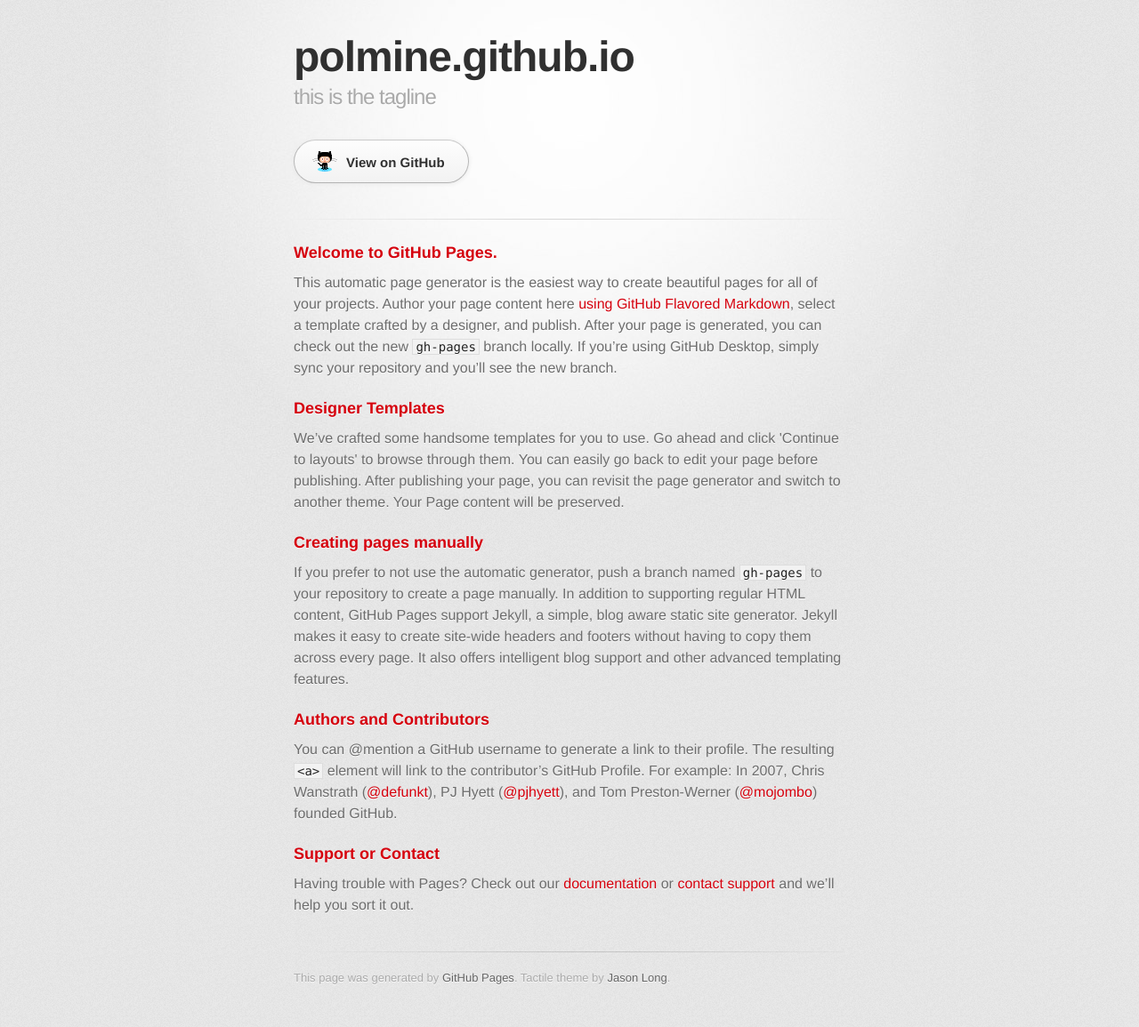
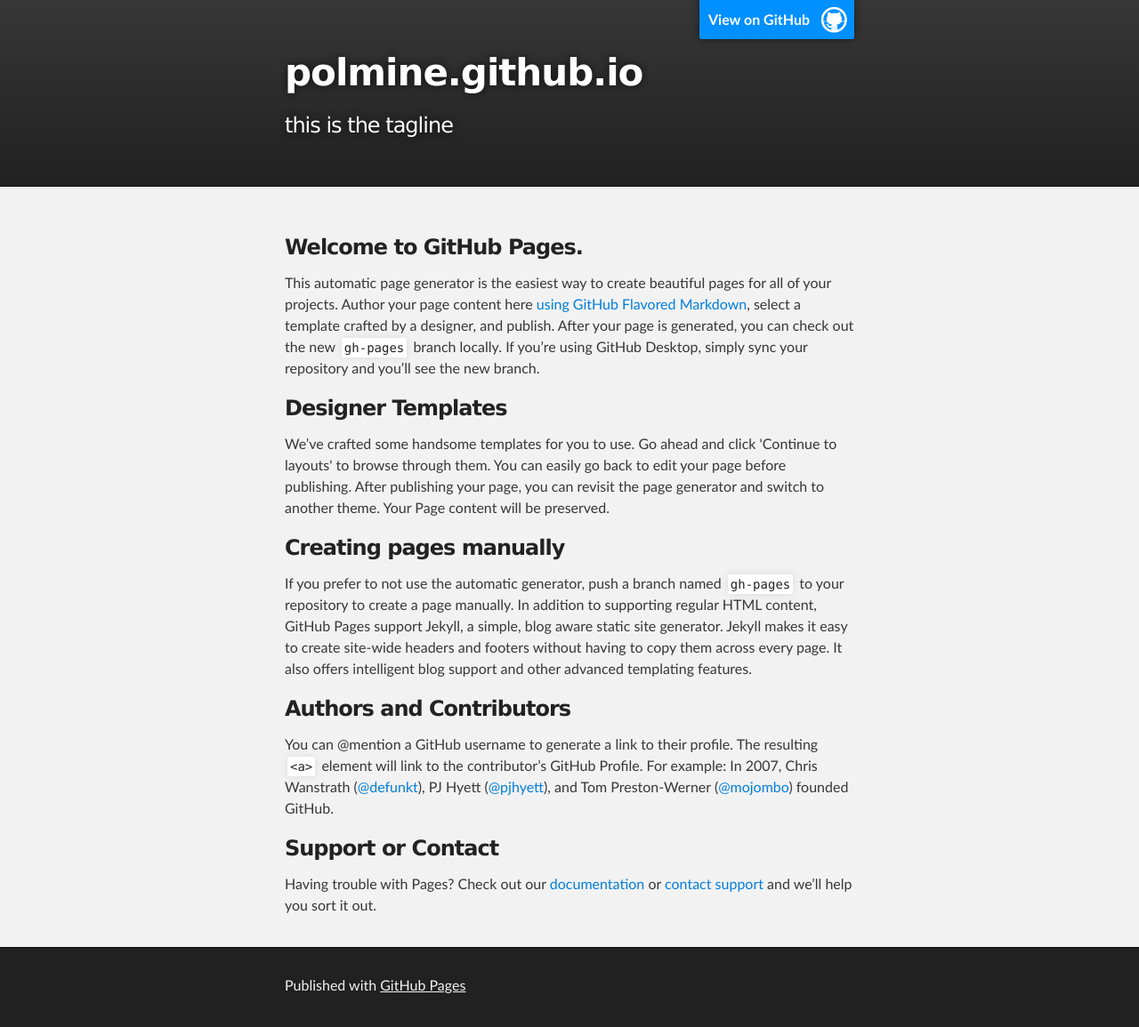
Before and after one commit to ablaette/PolMine.github.io, a Jekyll site: the page index.html, which Jekyll copies as it is, in a window 1280 px wide. Shown: the whole page at 89% size. Built offline with Jekyll 4.4.1, drawn with Linux system fonts in a browser that asks for light colours; some web fonts are replaced.

```diff
--- a/index.html
+++ b/index.html
@@ -1,35 +1,33 @@
 <!DOCTYPE html>
 <html>
+
   <head>
     <meta charset='utf-8'>
     <meta http-equiv="X-UA-Compatible" content="chrome=1">
-    <link href='https://fonts.googleapis.com/css?family=Chivo:900' rel='stylesheet' type='text/css'>
-    <link rel="stylesheet" type="text/css" href="stylesheets/stylesheet.css" media="screen">
-    <link rel="stylesheet" type="text/css" href="stylesheets/github-dark.css" media="screen">
-    <link rel="stylesheet" type="text/css" href="stylesheets/print.css" media="print">
-    <!--[if lt IE 9]>
-    <script src="//html5shiv.googlecode.com/svn/trunk/html5.js"></script>
-    <![endif]-->
-    <title>polmine.github.io by PolMine</title>
+    <meta name="description" content="polmine.github.io : this is the tagline">
+
+    <link rel="stylesheet" type="text/css" media="screen" href="stylesheets/stylesheet.css">
+
+    <title>polmine.github.io</title>
   </head>
 
   <body>
-    <div id="container">
-      <div class="inner">
 
-        <header>
-          <h1>polmine.github.io</h1>
-          <h2>this is the tagline</h2>
+    <!-- HEADER -->
+    <div id="header_wrap" class="outer">
+        <header class="inner">
+          <a id="forkme_banner" href="https://github.com/PolMine">View on GitHub</a>
+
+          <h1 id="project_title">polmine.github.io</h1>
+          <h2 id="project_tagline">this is the tagline</h2>
+
         </header>
+    </div>
 
-        <section id="downloads" class="clearfix">
-          <a href="https://github.com/PolMine" id="view-on-github" class="button"><span>View on GitHub</span></a>
-        </section>
-
-        <hr>
-
-        <section id="main_content">
-          <h3>
+    <!-- MAIN CONTENT -->
+    <div id="main_content_wrap" class="outer">
+      <section id="main_content" class="inner">
+        <h3>
 <a id="welcome-to-github-pages" class="anchor" href="#welcome-to-github-pages" aria-hidden="true"><span aria-hidden="true" class="octicon octicon-link"></span></a>Welcome to GitHub Pages.</h3>
 
 <p>This automatic page generator is the easiest way to create beautiful pages for all of your projects. Author your page content here <a href="https://guides.github.com/features/mastering-markdown/">using GitHub Flavored Markdown</a>, select a template crafted by a designer, and publish. After your page is generated, you can check out the new <code>gh-pages</code> branch locally. If you’re using GitHub Desktop, simply sync your repository and you’ll see the new branch.</p>
@@ -53,14 +51,17 @@
 <a id="support-or-contact" class="anchor" href="#support-or-contact" aria-hidden="true"><span aria-hidden="true" class="octicon octicon-link"></span></a>Support or Contact</h3>
 
 <p>Having trouble with Pages? Check out our <a href="https://help.github.com/pages">documentation</a> or <a href="https://github.com/contact">contact support</a> and we’ll help you sort it out.</p>
-        </section>
+      </section>
+    </div>
 
-        <footer>
-          This page was generated by <a href="https://pages.github.com">GitHub Pages</a>. Tactile theme by <a href="https://twitter.com/jasonlong">Jason Long</a>.
-        </footer>
+    <!-- FOOTER  -->
+    <div id="footer_wrap" class="outer">
+      <footer class="inner">
+        <p>Published with <a href="https://pages.github.com">GitHub Pages</a></p>
+      </footer>
+    </div>
 
 
-      </div>
-    </div>
+
   </body>
 </html>
--- a/stylesheets/stylesheet.css
+++ b/stylesheets/stylesheet.css
@@ -1,7 +1,14 @@
-/* http://meyerweb.com/eric/tools/css/reset/
-   v2.0 | 20110126
-   License: none (public domain)
-*/
+/*******************************************************************************
+Slate Theme for GitHub Pages
+by Jason Costello, @jsncostello
+*******************************************************************************/
+
+@import url(github-light.css);
+
+/*******************************************************************************
+MeyerWeb Reset
+*******************************************************************************/
+
 html, body, div, span, applet, object, iframe,
 h1, h2, h3, h4, h5, h6, p, blockquote, pre,
 a, abbr, acronym, address, big, cite, code,
@@ -15,359 +22,404 @@
 figure, figcaption, footer, header, hgroup,
 menu, nav, output, ruby, section, summary,
 time, mark, audio, video {
+  margin: 0;
   padding: 0;
-	margin: 0;
+  border: 0;
   font: inherit;
-	font-size: 100%;
   vertical-align: baseline;
-	border: 0;
 }
+
 /* HTML5 display-role reset for older browsers */
 article, aside, details, figcaption, figure,
 footer, header, hgroup, menu, nav, section {
   display: block;
 }
-body {
-	line-height: 1;
-}
+
 ol, ul {
   list-style: none;
 }
-blockquote, q {
-	quotes: none;
-}
-blockquote:before, blockquote:after,
-q:before, q:after {
-	content: '';
-	content: none;
-}
+
 table {
+  border-collapse: collapse;
   border-spacing: 0;
-	border-collapse: collapse;
 }
 
-/* LAYOUT STYLES */
+/*******************************************************************************
+Theme Styles
+*******************************************************************************/
+
 body {
-  font-family: 'Helvetica Neue', Helvetica, Arial, serif;
-  font-size: 1em;
+  box-sizing: border-box;
+  color:#373737;
+  background: #212121;
+  font-size: 16px;
+  font-family: 'Myriad Pro', Calibri, Helvetica, Arial, sans-serif;
   line-height: 1.5;
-  color: #6d6d6d;
-  text-shadow: 0 1px 0 rgba(255, 255, 255, 0.8);
-  background: #e7e7e7 url(../images/body-bg.png) 0 0 repeat;
+  -webkit-font-smoothing: antialiased;
+}
+
+h1, h2, h3, h4, h5, h6 {
+  margin: 10px 0;
+  font-weight: 700;
+  color:#222222;
+  font-family: 'Lucida Grande', 'Calibri', Helvetica, Arial, sans-serif;
+  letter-spacing: -1px;
+}
+
+h1 {
+  font-size: 36px;
+  font-weight: 700;
+}
+
+h2 {
+  padding-bottom: 10px;
+  font-size: 32px;
+  background: url('../images/bg_hr.png') repeat-x bottom;
+}
+
+h3 {
+  font-size: 24px;
+}
+
+h4 {
+  font-size: 21px;
+}
+
+h5 {
+  font-size: 18px;
+}
+
+h6 {
+  font-size: 16px;
+}
+
+p {
+  margin: 10px 0 15px 0;
+}
+
+footer p {
+  color: #f2f2f2;
 }
 
 a {
-  color: #d5000d;
-}
-a:hover {
-  color: #c5000c;
+  text-decoration: none;
+  color: #007edf;
+  text-shadow: none;
+
+  transition: color 0.5s ease;
+  transition: text-shadow 0.5s ease;
+  -webkit-transition: color 0.5s ease;
+  -webkit-transition: text-shadow 0.5s ease;
+  -moz-transition: color 0.5s ease;
+  -moz-transition: text-shadow 0.5s ease;
+  -o-transition: color 0.5s ease;
+  -o-transition: text-shadow 0.5s ease;
+  -ms-transition: color 0.5s ease;
+  -ms-transition: text-shadow 0.5s ease;
 }
 
-header {
-  padding-top: 35px;
-  padding-bottom: 25px;
+a:hover, a:focus {text-decoration: underline;}
+
+footer a {
+  color: #F2F2F2;
+  text-decoration: underline;
 }
 
-header h1 {
-  font-family: 'Chivo', 'Helvetica Neue', Helvetica, Arial, serif;
-  font-size: 48px; font-weight: 900;
-  line-height: 1.2;
-  color: #303030;
-  letter-spacing: -1px;
-}
-
-header h2 {
-  font-size: 24px;
-  font-weight: normal;
-  line-height: 1.3;
-  color: #aaa;
-  letter-spacing: -1px;
-}
-
-#container {
-  min-height: 595px;
-  background: transparent url(../images/highlight-bg.jpg) 50% 0 no-repeat;
-}
-
-.inner {
-  width: 620px;
-  margin: 0 auto;
-}
-
-#container .inner img {
-  max-width: 100%;
-}
-
-#downloads {
-  margin-bottom: 40px;
-}
-
-a.button {
-  display: block;
-  float: left;
-  width: 179px;
-  padding: 12px 8px 12px 8px;
-  margin-right: 14px;
-  font-size: 15px;
-  font-weight: bold;
-  line-height: 25px;
-  color: #303030;
-  background: #fdfdfd; /* Old browsers */
-  background: -moz-linear-gradient(top,  #fdfdfd 0%, #f2f2f2 100%); /* FF3.6+ */
-  background: -webkit-gradient(linear, left top, left bottom, color-stop(0%,#fdfdfd), color-stop(100%,#f2f2f2)); /* Chrome,Safari4+ */
-  background: -webkit-linear-gradient(top,  #fdfdfd 0%,#f2f2f2 100%); /* Chrome10+,Safari5.1+ */
-  background: -o-linear-gradient(top,  #fdfdfd 0%,#f2f2f2 100%); /* Opera 11.10+ */
-  background: -ms-linear-gradient(top,  #fdfdfd 0%,#f2f2f2 100%); /* IE10+ */
-  background: linear-gradient(top,  #fdfdfd 0%,#f2f2f2 100%); /* W3C */
-  filter: progid:DXImageTransform.Microsoft.gradient( startColorstr='#fdfdfd', endColorstr='#f2f2f2',GradientType=0 ); /* IE6-9 */
-  border-top: solid 1px #cbcbcb;
-  border-right: solid 1px #b7b7b7;
-  border-bottom: solid 1px #b3b3b3;
-  border-left: solid 1px #b7b7b7;
-  border-radius: 30px;
-  -webkit-box-shadow: 10px 10px 5px #888;
-  -moz-box-shadow: 10px 10px 5px #888;
-  box-shadow: 0px 1px 5px #e8e8e8;
-  -moz-border-radius: 30px;
-  -webkit-border-radius: 30px;
-}
-a.button:hover {
-  background: #fafafa; /* Old browsers */
-  background: -moz-linear-gradient(top,  #fdfdfd 0%, #f6f6f6 100%); /* FF3.6+ */
-  background: -webkit-gradient(linear, left top, left bottom, color-stop(0%,#fdfdfd), color-stop(100%,#f6f6f6)); /* Chrome,Safari4+ */
-  background: -webkit-linear-gradient(top,  #fdfdfd 0%,#f6f6f6 100%); /* Chrome10+,Safari5.1+ */
-  background: -o-linear-gradient(top,  #fdfdfd 0%,#f6f6f6 100%); /* Opera 11.10+ */
-  background: -ms-linear-gradient(top,  #fdfdfd 0%,#f6f6f6 100%); /* IE10+ */
-  background: linear-gradient(top,  #fdfdfd 0%,#f6f6f6, 100%); /* W3C */
-  filter: progid:DXImageTransform.Microsoft.gradient( startColorstr='#fdfdfd', endColorstr='#f6f6f6',GradientType=0 ); /* IE6-9 */
-  border-top: solid 1px #b7b7b7;
-  border-right: solid 1px #b3b3b3;
-  border-bottom: solid 1px #b3b3b3;
-  border-left: solid 1px #b3b3b3;
-}
-
-a.button span {
-  display: block;
-  height: 23px;
-  padding-left: 50px;
-}
-
-#download-zip span {
-  background: transparent url(../images/zip-icon.png) 12px 50% no-repeat;
-}
-#download-tar-gz span {
-  background: transparent url(../images/tar-gz-icon.png) 12px 50% no-repeat;
-}
-#view-on-github span {
-  background: transparent url(../images/octocat-icon.png) 12px 50% no-repeat;
-}
-#view-on-github {
-  margin-right: 0;
-}
-
-code, pre {
-  margin-bottom: 30px;
-  font-family: Monaco, "Bitstream Vera Sans Mono", "Lucida Console", Terminal;
-  font-size: 14px;
-  color: #222;
-}
-
-code {
-  padding: 0 3px;
-  background-color: #f2f2f2;
-  border: solid 1px #ddd;
-}
-
-pre {
-  padding: 20px;
-  overflow: auto;
-  color: #f2f2f2;
-  text-shadow: none;
-  background: #303030;
-}
-pre code {
-  padding: 0;
-  color: #f2f2f2;
-  background-color: #303030;
-  border: none;
-}
-
-ul, ol, dl {
-  margin-bottom: 20px;
-}
-
-
-/* COMMON STYLES */
-
-hr {
-  height: 1px;
-  padding-bottom: 1em;
-  margin-top: 1em;
-  line-height: 1px;
-  background: transparent url('../images/hr.png') 50% 0 no-repeat;
-  border: none;
+em {
+  font-style: italic;
 }
 
 strong {
   font-weight: bold;
 }
 
-em {
-  font-style: italic;
+img {
+  position: relative;
+  margin: 0 auto;
+  max-width: 739px;
+  padding: 5px;
+  margin: 10px 0 10px 0;
+  border: 1px solid #ebebeb;
+
+  box-shadow: 0 0 5px #ebebeb;
+  -webkit-box-shadow: 0 0 5px #ebebeb;
+  -moz-box-shadow: 0 0 5px #ebebeb;
+  -o-box-shadow: 0 0 5px #ebebeb;
+  -ms-box-shadow: 0 0 5px #ebebeb;
 }
 
-table {
-  width: 100%;
-  border: 1px solid #ebebeb;
+p img {
+  display: inline;
+  margin: 0;
+  padding: 0;
+  vertical-align: middle;
+  text-align: center;
+  border: none;
 }
 
-th {
-  font-weight: 500;
+pre, code {
+  width: 100%;
+  color: #222;
+  background-color: #fff;
+
+  font-family: Monaco, "Bitstream Vera Sans Mono", "Lucida Console", Terminal, monospace;
+  font-size: 14px;
+
+  border-radius: 2px;
+  -moz-border-radius: 2px;
+  -webkit-border-radius: 2px;
 }
 
-td {
-  font-weight: 300;
-  text-align: center;
-  border: 1px solid #ebebeb;
+pre {
+  width: 100%;
+  padding: 10px;
+  box-shadow: 0 0 10px rgba(0,0,0,.1);
+  overflow: auto;
 }
 
-form {
-  padding: 20px;
-  background: #f2f2f2;
+code {
+  padding: 3px;
+  margin: 0 3px;
+  box-shadow: 0 0 10px rgba(0,0,0,.1);
+}
 
+pre code {
+  display: block;
+  box-shadow: none;
+}
+
+blockquote {
+  color: #666;
+  margin-bottom: 20px;
+  padding: 0 0 0 20px;
+  border-left: 3px solid #bbb;
 }
 
 
-/* GENERAL ELEMENT TYPE STYLES */
-
-h1 {
-  font-size: 32px;
+ul, ol, dl {
+  margin-bottom: 15px
 }
 
-h2 {
-  margin-bottom: 8px;
-  font-size: 22px;
-  font-weight: bold;
-  color: #303030;
-}
-
-h3 {
-  margin-bottom: 8px;
-  font-size: 18px;
-  font-weight: bold;
-  color: #d5000d;
-}
-
-h4 {
-  font-size: 16px;
-  font-weight: bold;
-  color: #303030;
-}
-
-h5 {
-  font-size: 1em;
-  color: #303030;
-}
-
-h6 {
-  font-size: .8em;
-  color: #303030;
-}
-
-p {
-  margin-bottom: 20px;
-  font-weight: 300;
-}
-
-a {
-  text-decoration: none;
-}
-
-p a {
-  font-weight: 400;
-}
-
-blockquote {
-  padding: 0 0 0 30px;
-  margin-bottom: 20px;
-  font-size: 1.6em;
-  border-left: 10px solid #e9e9e9;
-}
-
-ul li {
+ul {
   list-style-position: inside;
   list-style: disc;
   padding-left: 20px;
 }
 
-ol li {
+ol {
   list-style-position: inside;
   list-style: decimal;
-  padding-left: 3px;
+  padding-left: 20px;
 }
 
 dl dt {
-  color: #303030;
+  font-weight: bold;
 }
 
-footer {
-  padding-top: 20px;
-  padding-bottom: 30px;
-  margin-top: 40px;
-  font-size: 13px;
-  color: #aaa;
-  background: transparent url('../images/hr.png') 0 0 no-repeat;
+dl dd {
+  padding-left: 20px;
+  font-style: italic;
 }
 
-footer a {
-  color: #666;
-}
-footer a:hover {
-  color: #444;
+dl p {
+  padding-left: 20px;
+  font-style: italic;
 }
 
-/* MISC */
-.clearfix:after {
-  display: block;
-  height: 0;
-  clear: both;
-  visibility: hidden;
-  content: '.';
+hr {
+  height: 1px;
+  margin-bottom: 5px;
+  border: none;
+  background: url('../images/bg_hr.png') repeat-x center;
 }
 
-.clearfix {display: inline-block;}
-* html .clearfix {height: 1%;}
-.clearfix {display: block;}
+table {
+  border: 1px solid #373737;
+  margin-bottom: 20px;
+  text-align: left;
+ }
 
-/* #Media Queries
-================================================== */
+th {
+  font-family: 'Lucida Grande', 'Helvetica Neue', Helvetica, Arial, sans-serif;
+  padding: 10px;
+  background: #373737;
+  color: #fff;
+ }
 
-/* Smaller than standard 960 (devices and browsers) */
-@media only screen and (max-width: 959px) { }
+td {
+  padding: 10px;
+  border: 1px solid #373737;
+ }
 
-/* Tablet Portrait size to standard 960 (devices and browsers) */
-@media only screen and (min-width: 768px) and (max-width: 959px) { }
+form {
+  background: #f2f2f2;
+  padding: 20px;
+}
 
-/* All Mobile Sizes (devices and browser) */
-@media only screen and (max-width: 767px) {
-  header {
-    padding-top: 10px;
-    padding-bottom: 10px;
+/*******************************************************************************
+Full-Width Styles
+*******************************************************************************/
+
+.outer {
+  width: 100%;
 }
+
+.inner {
+  position: relative;
+  max-width: 640px;
+  padding: 20px 10px;
+  margin: 0 auto;
+}
+
+#forkme_banner {
+  display: block;
+  position: absolute;
+  top:0;
+  right: 10px;
+  z-index: 10;
+  padding: 10px 50px 10px 10px;
+  color: #fff;
+  background: url('../images/blacktocat.png') #0090ff no-repeat 95% 50%;
+  font-weight: 700;
+  box-shadow: 0 0 10px rgba(0,0,0,.5);
+  border-bottom-left-radius: 2px;
+  border-bottom-right-radius: 2px;
+}
+
+#header_wrap {
+  background: #212121;
+  background: -moz-linear-gradient(top, #373737, #212121);
+  background: -webkit-linear-gradient(top, #373737, #212121);
+  background: -ms-linear-gradient(top, #373737, #212121);
+  background: -o-linear-gradient(top, #373737, #212121);
+  background: linear-gradient(top, #373737, #212121);
+}
+
+#header_wrap .inner {
+  padding: 50px 10px 30px 10px;
+}
+
+#project_title {
+  margin: 0;
+  color: #fff;
+  font-size: 42px;
+  font-weight: 700;
+  text-shadow: #111 0px 0px 10px;
+}
+
+#project_tagline {
+  color: #fff;
+  font-size: 24px;
+  font-weight: 300;
+  background: none;
+  text-shadow: #111 0px 0px 10px;
+}
+
 #downloads {
-    margin-bottom: 25px;
+  position: absolute;
+  width: 210px;
+  z-index: 10;
+  bottom: -40px;
+  right: 0;
+  height: 70px;
+  background: url('../images/icon_download.png') no-repeat 0% 90%;
 }
-  #download-zip, #download-tar-gz {
+
+.zip_download_link {
+  display: block;
+  float: right;
+  width: 90px;
+  height:70px;
+  text-indent: -5000px;
+  overflow: hidden;
+  background: url(../images/sprite_download.png) no-repeat bottom left;
+}
+
+.tar_download_link {
+  display: block;
+  float: right;
+  width: 90px;
+  height:70px;
+  text-indent: -5000px;
+  overflow: hidden;
+  background: url(../images/sprite_download.png) no-repeat bottom right;
+  margin-left: 10px;
+}
+
+.zip_download_link:hover {
+  background: url(../images/sprite_download.png) no-repeat top left;
+}
+
+.tar_download_link:hover {
+  background: url(../images/sprite_download.png) no-repeat top right;
+}
+
+#main_content_wrap {
+  background: #f2f2f2;
+  border-top: 1px solid #111;
+  border-bottom: 1px solid #111;
+}
+
+#main_content {
+  padding-top: 40px;
+}
+
+#footer_wrap {
+  background: #212121;
+}
+
+
+
+/*******************************************************************************
+Small Device Styles
+*******************************************************************************/
+
+@media screen and (max-width: 480px) {
+  body {
+    font-size:14px;
+  }
+
+  #downloads {
     display: none;
   }
+
   .inner {
-    width: 94%;
-    margin: 0 auto;
-  }
+    min-width: 320px;
+    max-width: 480px;
   }
 
-/* Mobile Landscape Size to Tablet Portrait (devices and browsers) */
-@media only screen and (min-width: 480px) and (max-width: 767px) { }
+  #project_title {
+  font-size: 32px;
+  }
 
-/* Mobile Portrait Size to Mobile Landscape Size (devices and browsers) */
-@media only screen and (max-width: 479px) { }
+  h1 {
+    font-size: 28px;
+  }
+
+  h2 {
+    font-size: 24px;
+  }
+
+  h3 {
+    font-size: 21px;
+  }
+
+  h4 {
+    font-size: 18px;
+  }
+
+  h5 {
+    font-size: 14px;
+  }
+
+  h6 {
+    font-size: 12px;
+  }
+
+  code, pre {
+    min-width: 320px;
+    max-width: 480px;
+    font-size: 11px;
+  }
+
+}
```
Also changed, not shown: images/bg_hr.png (added), images/blacktocat.png (added), images/icon_download.png (added), images/sprite_download.png (added). Lines whose indentation alone changed are shown as unchanged.
